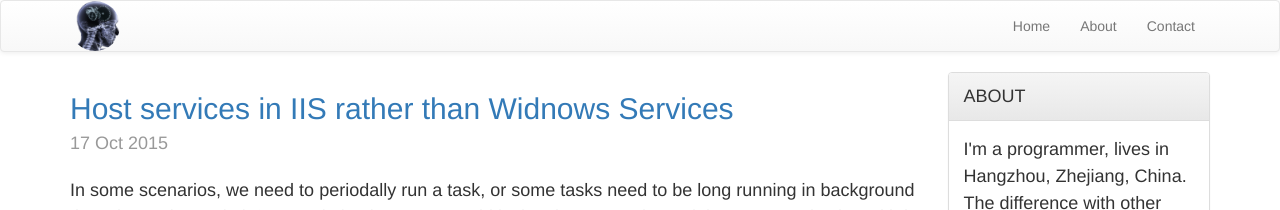
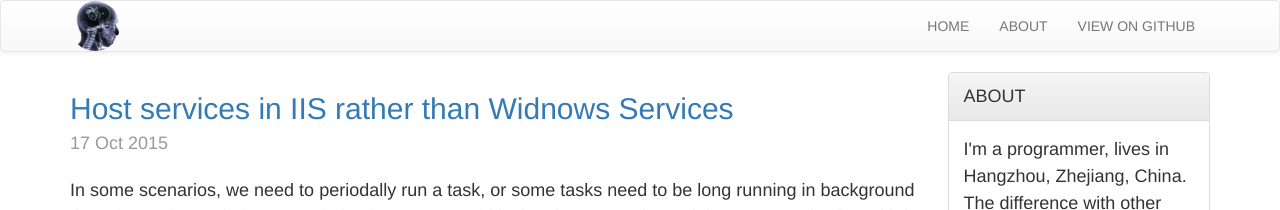
Before and after one commit to rigofunc/xyting.github.io, a Jekyll site: the page built from index.html, in a window 1280 px wide. Shown: the top 210 px of the page. Built offline with Jekyll 4.4.1, drawn with Linux system fonts in a browser that asks for light colours; Markdown is read by kramdown in place of the engine named in the settings; the list of posts is cut into pages by our own code.

Commit message:
update site information

```diff
--- a/_config.yml
+++ b/_config.yml
@@ -1,10 +1,8 @@
-name: RigoFunc
-desc: xyting's blog
+name: RigoFunc - xyting's blog
 markdown: redcarpet
 highlighter: pygments
 paginate: 5
 github: https://www.github.com/xyting
-about: A man like me, is unique in the world of existence, no matter where you go, there belonging to my stage. Like desert gold, light can not hide forever! Especially my messy hair, melancholy eyes, sigh of stubble, handsome face, are deeply addicted whom even I. I have a wife, and a lovely daughter.
 urls:
     - text: github
       url: https://github.com/xyting
--- a/_layouts/default.html
+++ b/_layouts/default.html
@@ -28,9 +28,9 @@
       </div>
       <div id="navbar" class="navbar-collapse collapse">
         <ul class="nav navbar-nav navbar-right">
-          <li><a href="/">Home</a></li>
-          <li><a href="/about.html">About</a></li>
-          <li><a href="/contact.html">Contact</a></li>
+          <li><a href="/">HOME</a></li>
+          <li><a href="/about.html">ABOUT</a></li>
+          <li><a href="https://github.com/xyting/xyting.github.io">VIEW ON GITHUB</a></li>
         </ul>
       </div>
     </div>
```
